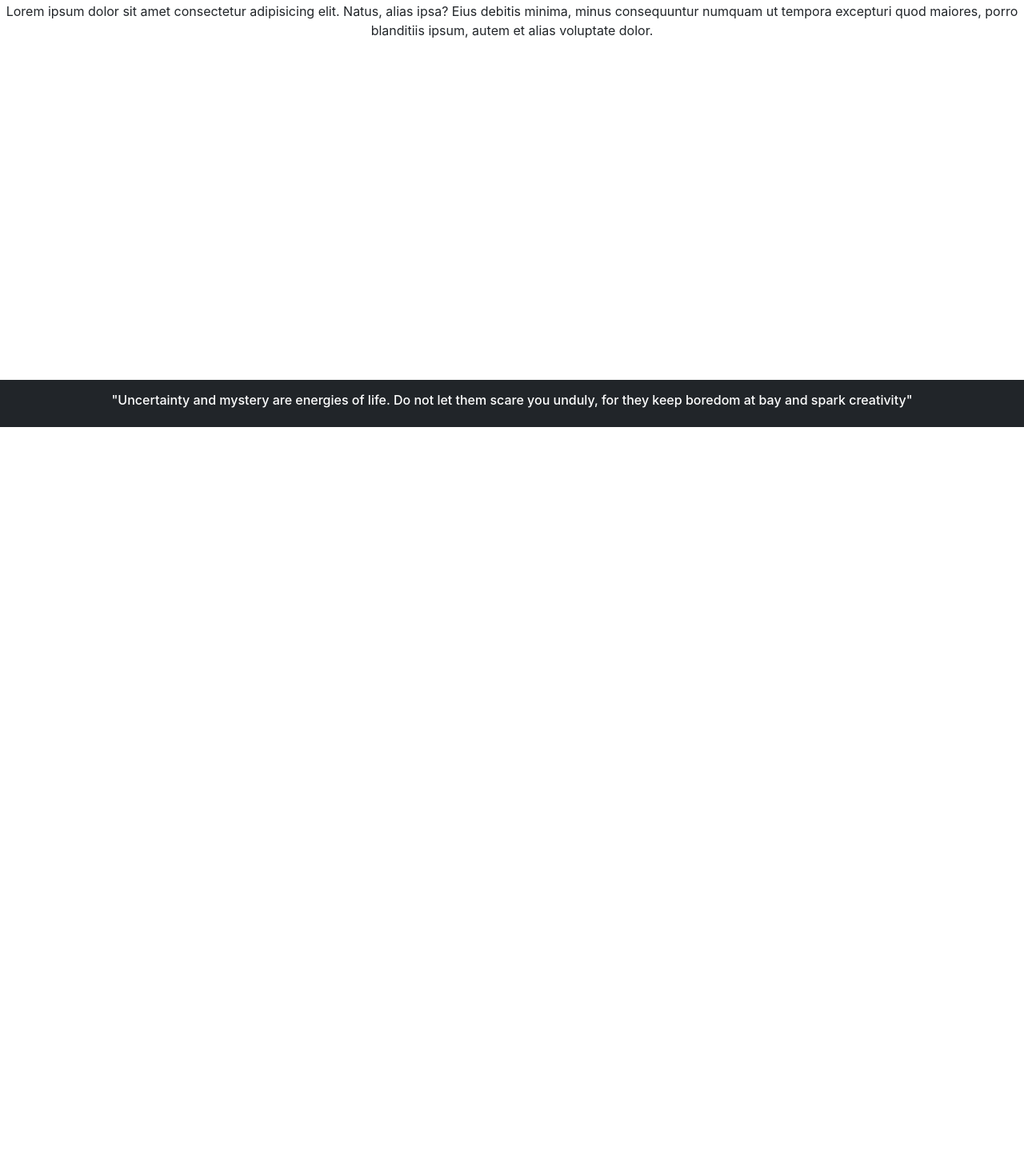
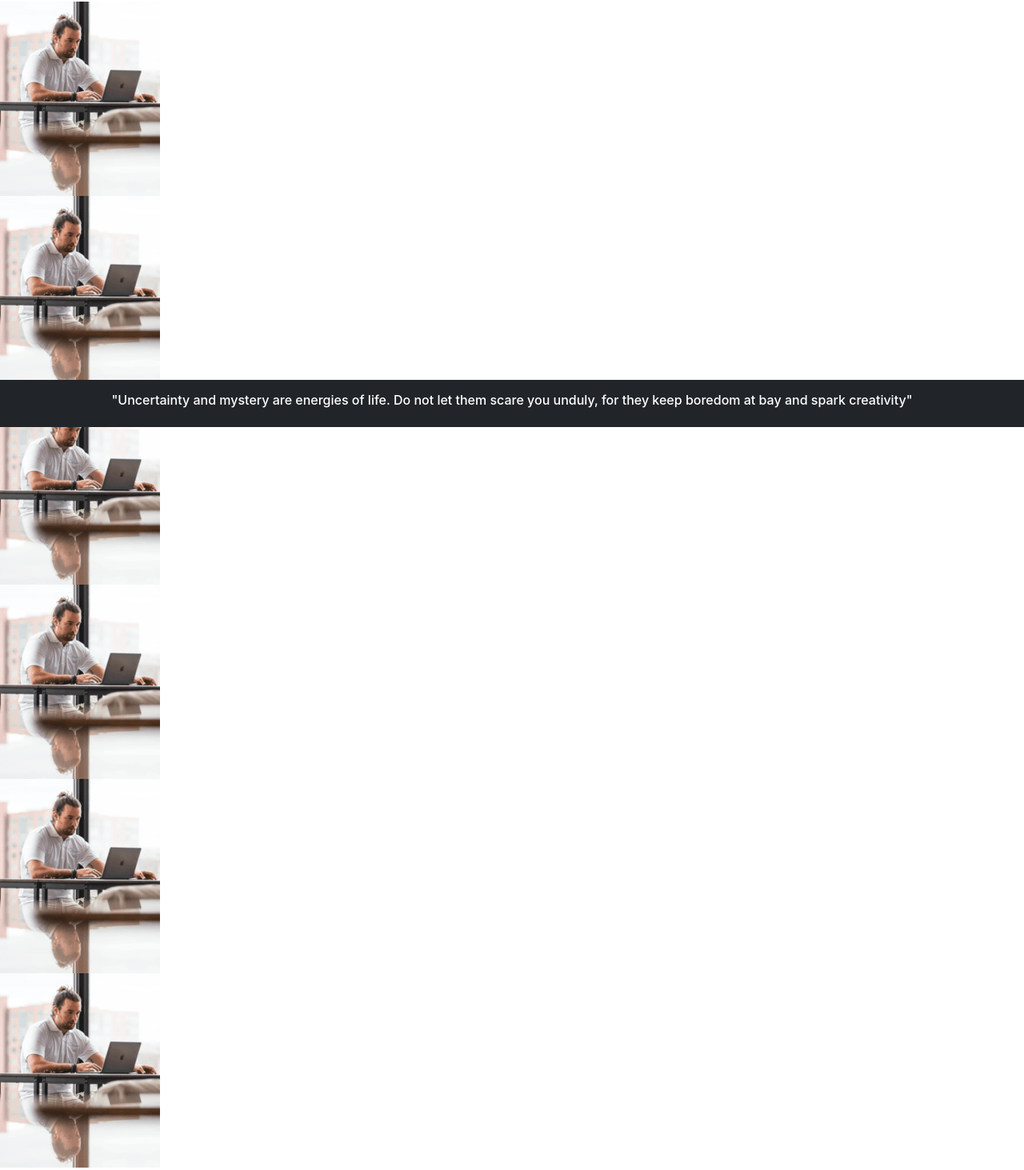
Before and after one commit to joshbaileydev513/joshuabailey.info, a React (Create React App) app: page /portfolio in a window 1280 px wide. Shown: the part 258-1721 px from the top of the page at 80% size. Before the commit the page ends 800 px from the top, so only its background shows below. Built offline with nearby package versions, Linux system fonts and the light colour scheme.

Commit message:
started on project component for portfolio page. getting layout correct with styling and the right pics first

```diff
--- a/src/components/project.js
+++ b/src/components/project.js
@@ -1,11 +1,36 @@
 import React from 'react';
 // Here we are importing a CSS file as a dependency
 // import '../styles/Header.css';
+import HomePic from '../assets/home-page-pic.png'
+
 
 function Projects() {
   return (
     <section>
-      {/* Projects for Portfolio go here */}
+      {/* Best Portfolio Piece Here */}
+      <div>
+        <img src={HomePic} alt="Josh Pic" />
+      </div>
+      {/* Portfolio Project #2 */}
+      <div>
+        <img src={HomePic} alt="Josh Pic" />
+      </div>
+      {/* Portfolio Project #3 */}
+      <div>
+        <img src={HomePic} alt="Josh Pic" />
+      </div>
+      {/* Portfolio Project #4 */}
+      <div>
+        <img src={HomePic} alt="Josh Pic" />
+      </div>
+      {/* Portfolio Project #5 */}
+      <div>
+        <img src={HomePic} alt="Josh Pic" />
+      </div>
+      {/* Portfolio Project #6 */}
+      <div>
+        <img src={HomePic} alt="Josh Pic" />
+      </div>
     </section>
   );
 }
--- a/src/pages/Home.js
+++ b/src/pages/Home.js
@@ -1,7 +1,5 @@
 import React from 'react';
 import HomePic from '../assets/home-page-pic.png'
-
-
 
 const styles = {
     background: {
@@ -20,7 +18,9 @@ const Home = () => {
         <div class="h-100 d-inline-block" style={styles.background}>
             {/* Inset Picture of Me here */}
             <h3 class="p-1 text-center">FullStack Developer - MERN </h3>
-            <img className="image-container" src={HomePic} alt="Josh Pic"/>
+            <div class="img-fluid" alt="Responsive image">
+            <img class={styles.pic} src={HomePic} alt="Josh Pic"/>
+            </div>
              <p class="text-center font-weight-light">
                     Hi there! I am a FullStack Developer within MERN, currently enrolled in a coding bootcamp at The University
                     of North Carolina at Charlotte. I am passionate about creating visually appealing and user-friendly
--- a/src/pages/Portfolio.js
+++ b/src/pages/Portfolio.js
@@ -1,10 +1,11 @@
 import React from 'react';
+import Projects from '../components/project';
 
 const Portfolio = () => {
     return (
         <div>
             <h3 class="p-5 text-center">Portfolio</h3>
-             {/* Add portfolio of previous projects here */}
+             <Projects />
              <p class="text-center font-weight-light">
                     Lorem ipsum dolor sit amet consectetur adipisicing elit.
                     Natus, alias ipsa? Eius debitis minima, minus consequuntur numquam ut tempora excepturi
```
